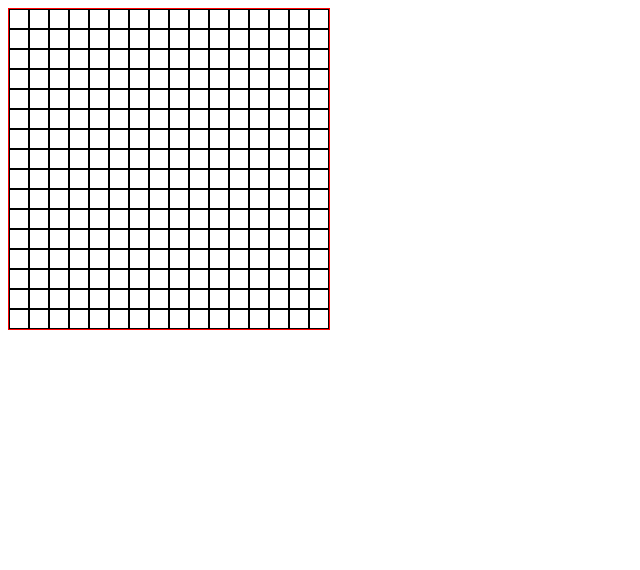
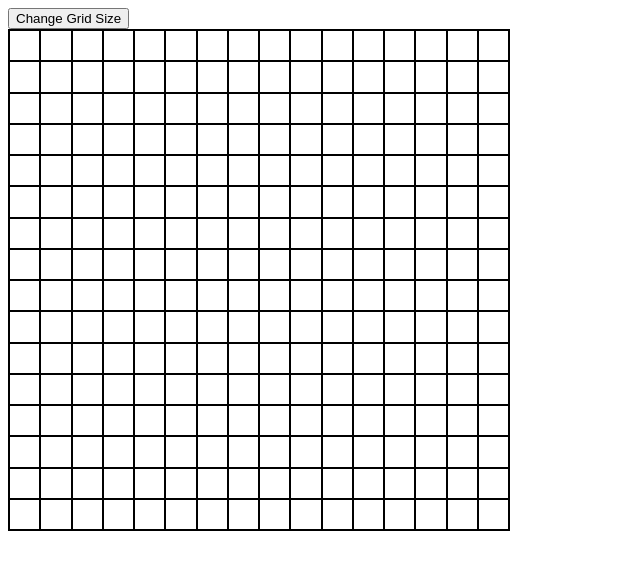
Before and after one commit to kgagne888/etch-a-sketch, a plain HTML site: page index.html in a window 1280 px wide. Shown: the whole page, without its empty margins (0-640 px from the left). Drawn offline with Linux system fonts and the light colour scheme.

Commit message:
Add resize grid button with functionality

```diff
--- a/index.html
+++ b/index.html
@@ -7,6 +7,7 @@
     <title>Etch-a-sketch</title>
 </head>
 <body>
+    <button id="size-grid">Change Grid Size</button>
     <div class="container">
 
     </div>
--- a/main.js
+++ b/main.js
@@ -1,15 +1,31 @@
 const container = document.querySelector(".container");
-// TODO: There has to be a better way to calculate this
-container.style.width = `${16 * 20}px`;
+const gridButton = document.querySelector("#size-grid");
 
-
-// add 16x16 square divs to the container
-for (let i=0; i<(16*16); i++) {
+function resizeGrid(gridSize) {
+    container.innerHTML = '';
+    for (let i=0; i<(gridSize*gridSize); i++) {
         const square = document.createElement("div");
         square.id = `square${i}`;
         square.className = 'square';
+        square.style.width = `${(container.offsetWidth - 2) / gridSize}px`;
+        square.style.height = square.style.width;
         container.appendChild(square);
         square.addEventListener("mouseenter", () => {
             square.classList.add('hovered-square');
         })
     }
+}
+
+// 16 is used as the initial
+resizeGrid(16);
+
+function promptGridSize() {
+    newGridSize = prompt("What grid size do you want?");
+    if (newGridSize > 100 || newGridSize < 0) {
+        alert("Grid size is not accurate. Choose a number below 100 and above 0");
+        return;
+    }
+    resizeGrid(newGridSize);
+}
+
+gridButton.addEventListener("click", promptGridSize);
--- a/styles.css
+++ b/styles.css
@@ -2,12 +2,12 @@
     display: flex;
     flex-direction: row;
     flex-wrap: wrap;
-    border: 1px solid red;
+    border: 1px solid black;
+    width: 500px;
+    height: 500px;
 }
 
 .square {
-    height: 20px;
-    width: 20px;
     border: 1px solid black;
     box-sizing: border-box;
 }
```
Lines whose indentation alone changed are shown as unchanged.
